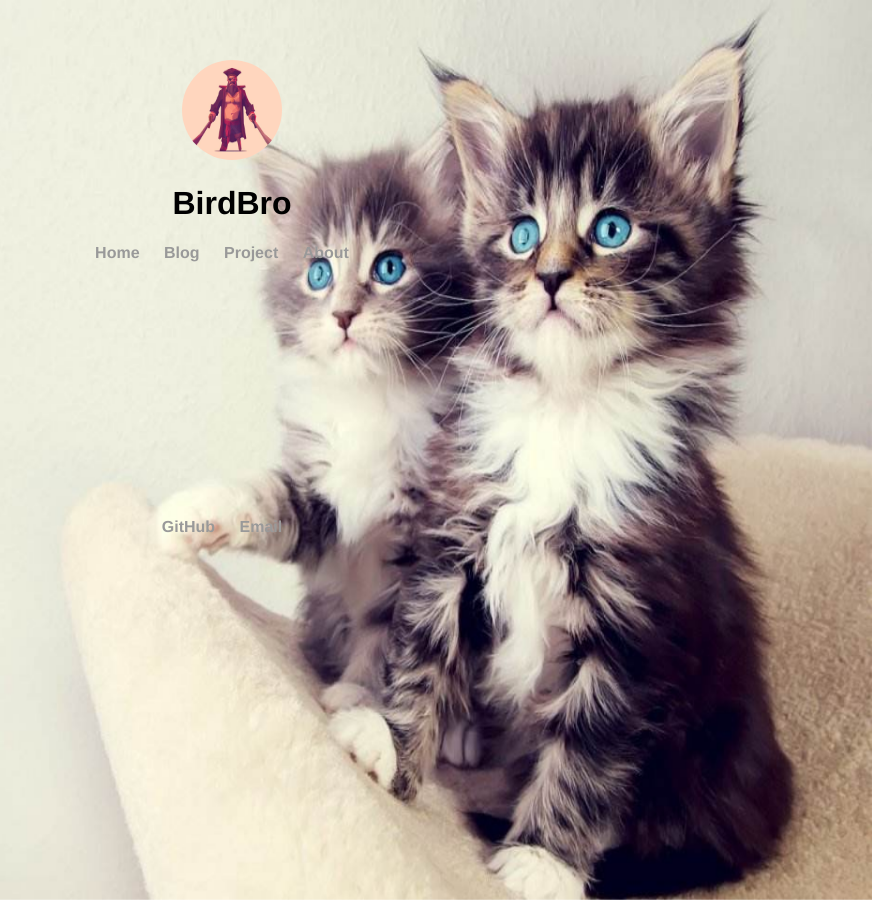
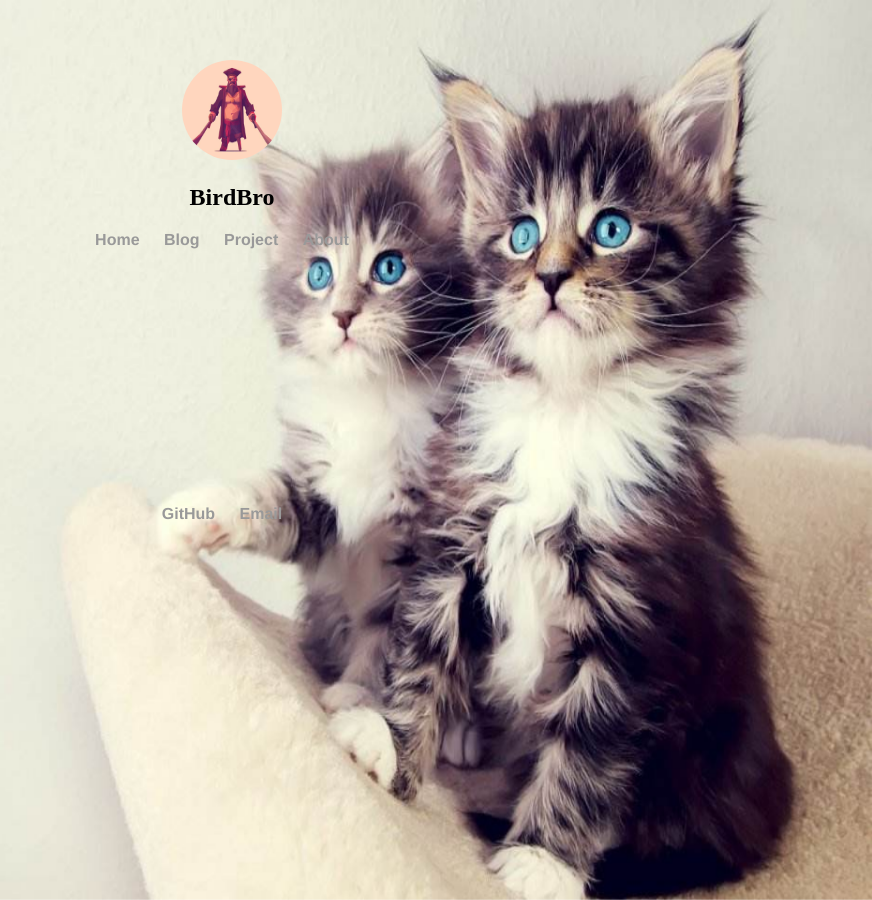
Before and after one commit to netassa/netassa.github.io, a Jekyll site: the page built from index.html, in a window 1280 px wide. Shown: the whole page, without its empty margins (408-1280 px from the left). Built offline with Jekyll 4.4.1, drawn with Linux system fonts in a browser that asks for light colours.

```diff
--- a/_layouts/home.html
+++ b/_layouts/home.html
@@ -10,7 +10,7 @@
     <div id="home">
       <img src="/res/images/home.jpg">
     </div>
-    <h1>BirdBro</h1>
+    <h2>BirdBro</h2>
     <div id="back_ground"><img src="/res/images/background.jpg"/></div>
     <nav>
       <ul>
```
